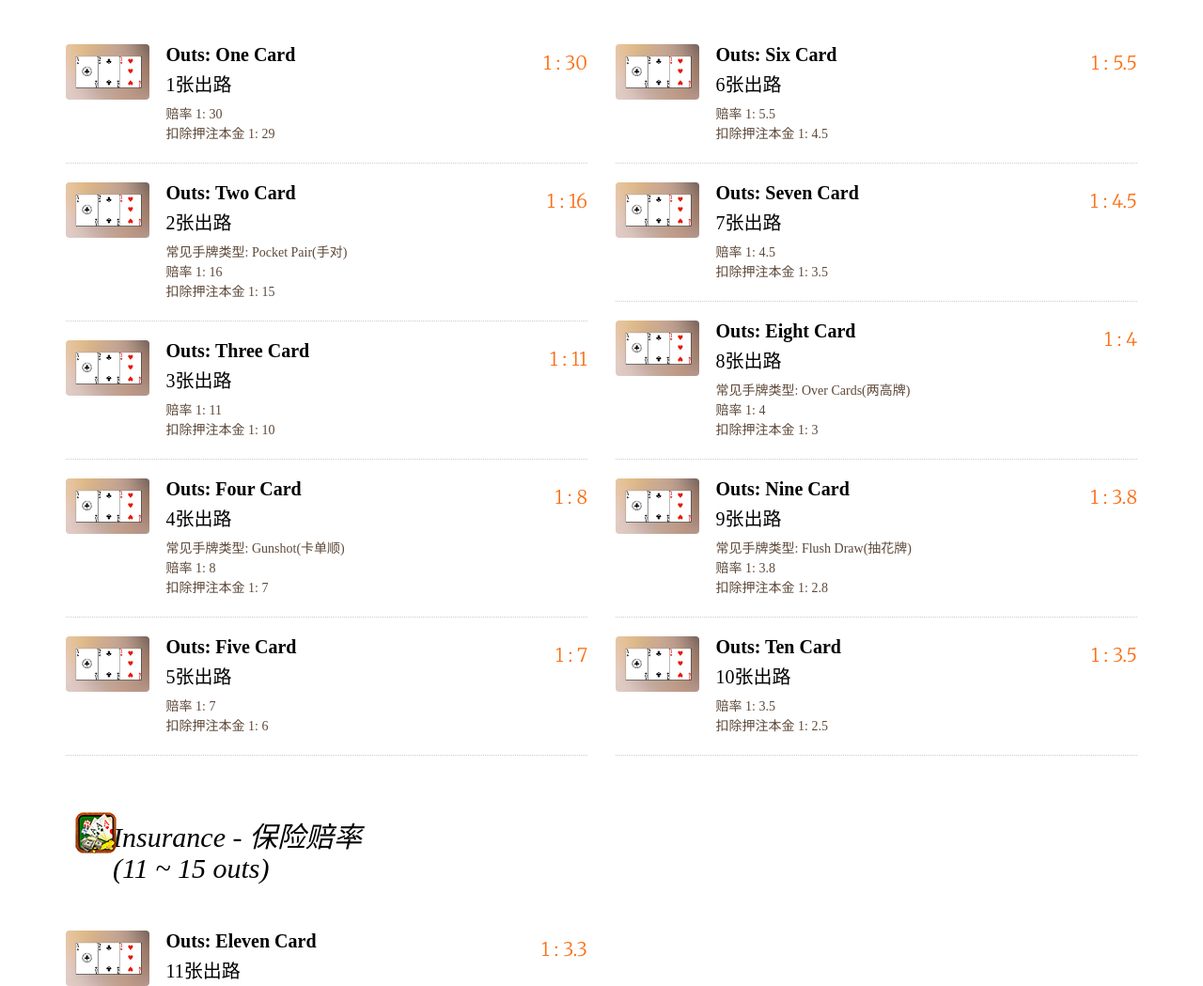
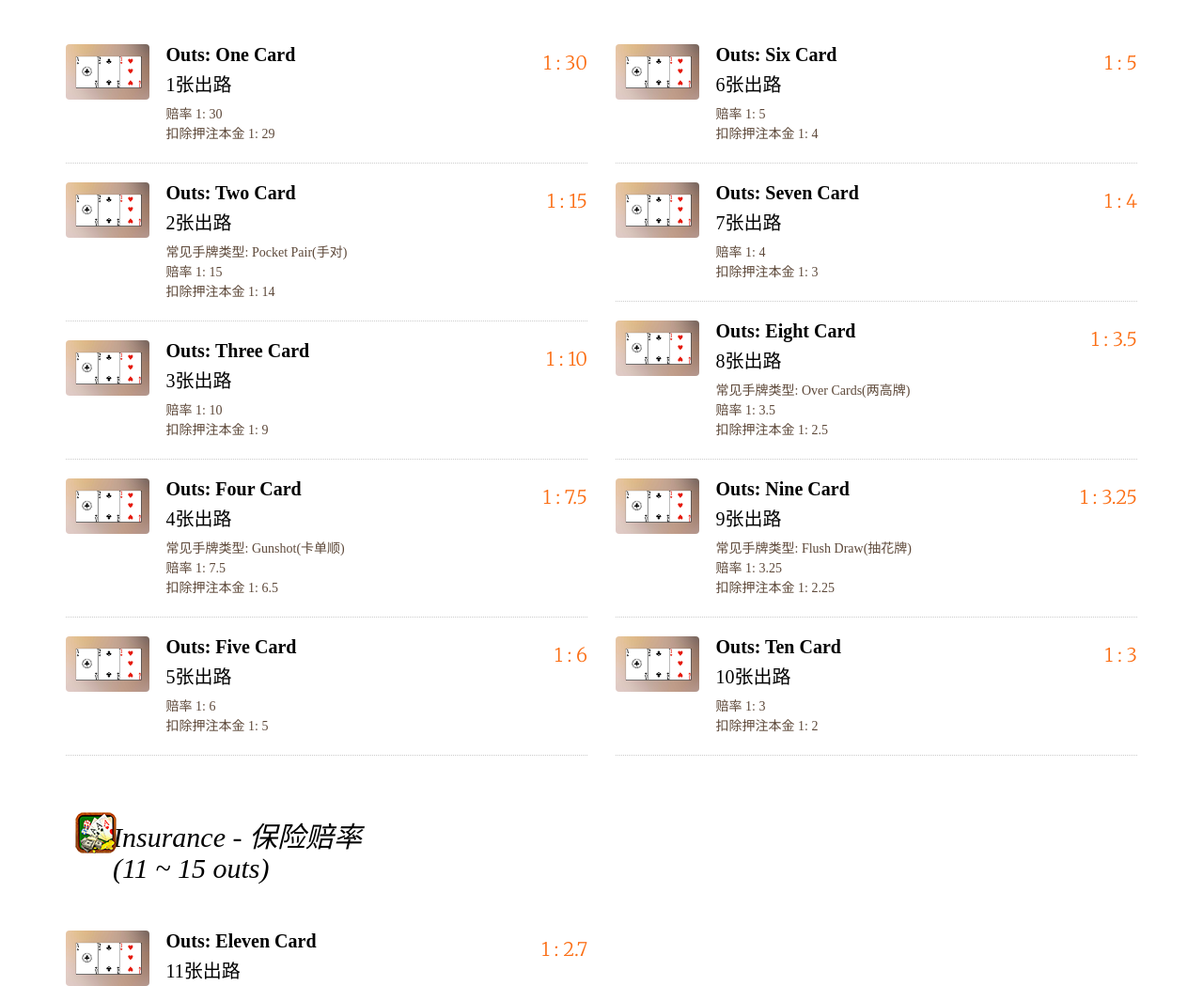
Before and after one commit to BDFDPortfolio/SideGame03_Poker_Insurance-Coverage, a plain HTML site: page index.html in a window 1280 px wide. Shown: the part 595-1644 px from the top of the page at 94% size. Drawn offline with nearby package versions, Linux system fonts and the light colour scheme; a web font is replaced by a local one.

Commit message:
Update index.html

```diff
--- a/index.html
+++ b/index.html
@@ -125,14 +125,14 @@
 											常见手牌类型: Pocket Pair(手对)</p>
 										<p
 											style="font-family:'Times New Roman',STXingkai">
-											赔率 1: 16</p>
+											赔率 1: 15</p>
 										<p
 											style="font-family:'Times New Roman',STXingkai">
-											扣除押注本金 1: 15</p>
+											扣除押注本金 1: 14</p>
 									</div>
 								</div>
 								<div class="fh5co-food-pricing">
-									1 : 16<br />
+									1 : 15<br />
 								</div>
 							</li>
 
@@ -151,14 +151,14 @@
 											3张出路</h3>
 										<p
 											style="font-family:'Times New Roman',STXingkai">
-											赔率 1: 11</p>
+											赔率 1: 10</p>
 										<p
 											style="font-family:'Times New Roman',STXingkai">
-											扣除押注本金 1: 10</p>
+											扣除押注本金 1: 9</p>
 									</div>
 								</div>
 								<div class="fh5co-food-pricing">
-									1 : 11<br />
+									1 : 10<br />
 								</div>
 							</li>
 
@@ -181,14 +181,14 @@
 											常见手牌类型: Gunshot(卡单顺)</p>
 										<p
 											style="font-family:'Times New Roman',STXingkai">
-											赔率 1: 8</p>
+											赔率 1: 7.5</p>
 										<p
 											style="font-family:'Times New Roman',STXingkai">
-											扣除押注本金 1: 7</p>
+											扣除押注本金 1: 6.5</p>
 									</div>
 								</div>
 								<div class="fh5co-food-pricing">
-									1 : 8<br />
+									1 : 7.5<br />
 								</div>
 							</li>
 
@@ -207,14 +207,14 @@
 											5张出路</h3>
 										<p
 											style="font-family:'Times New Roman',STXingkai">
-											赔率 1: 7</p>
+											赔率 1: 6</p>
 										<p
 											style="font-family:'Times New Roman',STXingkai">
-											扣除押注本金 1: 6</p>
+											扣除押注本金 1: 5</p>
 									</div>
 								</div>
 								<div class="fh5co-food-pricing">
-									1 : 7<br />
+									1 : 6<br />
 								</div>
 							</li>
 						</ul>
@@ -242,14 +242,14 @@
 											6张出路</h3>
 										<p
 											style="font-family:'Times New Roman',STXingkai">
-											赔率 1: 5.5</p>
+											赔率 1: 5</p>
 										<p
 											style="font-family:'Times New Roman',STXingkai">
-											扣除押注本金 1: 4.5</p>
+											扣除押注本金 1: 4</p>
 									</div>
 								</div>
 								<div class="fh5co-food-pricing">
-									1 : 5.5<br />
+									1 : 5<br />
 								</div>
 							</li>
 
@@ -266,35 +266,6 @@
 										<h3
 											style="font-family:'Times New Roman',STXingkai">
 											7张出路</h3>
-										<p
-											style="font-family:'Times New Roman',STXingkai">
-											赔率 1: 4.5</p>
-										<p
-											style="font-family:'Times New Roman',STXingkai">
-											扣除押注本金 1: 3.5</p>
-									</div>
-								</div>
-								<div class="fh5co-food-pricing">
-									1 : 4.5<br />
-								</div>
-							</li>
-
-							<li>
-								<div class="fh5co-food-desc">
-									<figure>
-										<img src="images/lucky-number/smallsmallsmall.jpg"
-											class="img-responsive">
-									</figure>
-									<div>
-										<h3
-											style="font-weight:bold; font-family:'Times New Roman',STXingkai">
-											Outs: Eight Card</h3>
-										<h3
-											style="font-family:'Times New Roman',STXingkai">
-											8张出路</h3>
-										<p
-											style="font-family:'Times New Roman',STXingkai">
-											常见手牌类型: Over Cards(两高牌)</p>
 										<p
 											style="font-family:'Times New Roman',STXingkai">
 											赔率 1: 4</p>
@@ -317,6 +288,35 @@
 									<div>
 										<h3
 											style="font-weight:bold; font-family:'Times New Roman',STXingkai">
+											Outs: Eight Card</h3>
+										<h3
+											style="font-family:'Times New Roman',STXingkai">
+											8张出路</h3>
+										<p
+											style="font-family:'Times New Roman',STXingkai">
+											常见手牌类型: Over Cards(两高牌)</p>
+										<p
+											style="font-family:'Times New Roman',STXingkai">
+											赔率 1: 3.5</p>
+										<p
+											style="font-family:'Times New Roman',STXingkai">
+											扣除押注本金 1: 2.5</p>
+									</div>
+								</div>
+								<div class="fh5co-food-pricing">
+									1 : 3.5<br />
+								</div>
+							</li>
+
+							<li>
+								<div class="fh5co-food-desc">
+									<figure>
+										<img src="images/lucky-number/smallsmallsmall.jpg"
+											class="img-responsive">
+									</figure>
+									<div>
+										<h3
+											style="font-weight:bold; font-family:'Times New Roman',STXingkai">
 											Outs: Nine Card</h3>
 										<h3
 											style="font-family:'Times New Roman',STXingkai">
@@ -326,14 +326,14 @@
 											常见手牌类型: Flush Draw(抽花牌)</p>
 										<p
 											style="font-family:'Times New Roman',STXingkai">
-											赔率 1: 3.8</p>
+											赔率 1: 3.25</p>
 										<p
 											style="font-family:'Times New Roman',STXingkai">
-											扣除押注本金 1: 2.8</p>
+											扣除押注本金 1: 2.25</p>
 									</div>
 								</div>
 								<div class="fh5co-food-pricing">
-									1 : 3.8<br />
+									1 : 3.25<br />
 								</div>
 							</li>
 
@@ -352,14 +352,14 @@
 											10张出路</h3>
 										<p
 											style="font-family:'Times New Roman',STXingkai">
-											赔率 1: 3.5</p>
+											赔率 1: 3</p>
 										<p
 											style="font-family:'Times New Roman',STXingkai">
-											扣除押注本金 1: 2.5</p>
+											扣除押注本金 1: 2</p>
 									</div>
 								</div>
 								<div class="fh5co-food-pricing">
-									1 : 3.5<br />
+									1 : 3<br />
 								</div>
 							</li>
 						</ul>
@@ -387,14 +387,14 @@
 											11张出路</h3>
 										<p
 											style="font-family:'Times New Roman',STXingkai">
-											赔率 1: 3.3</p>
+											赔率 1: 2.7</p>
 										<p
 											style="font-family:'Times New Roman',STXingkai">
-											扣除押注本金 1: 2.3</p>
+											扣除押注本金 1: 1.7</p>
 									</div>
 								</div>
 								<div class="fh5co-food-pricing">
-									1 : 3.3<br />
+									1 : 2.7<br />
 								</div>
 							</li>
 
@@ -417,14 +417,14 @@
 											Card(抽花加单高张)</p>
 										<p
 											style="font-family:'Times New Roman',STXingkai">
-											赔率 1: 3</p>
+											赔率 1: 2.5</p>
 										<p
 											style="font-family:'Times New Roman',STXingkai">
-											扣除押注本金 1: 2</p>
+											扣除押注本金 1: 1.5</p>
 									</div>
 								</div>
 								<div class="fh5co-food-pricing">
-									1 : 3<br />
+									1 : 2.5<br />
 								</div>
 							</li>
 
@@ -443,14 +443,14 @@
 											13张出路</h3>
 										<p
 											style="font-family:'Times New Roman',STXingkai">
-											赔率 1: 2.8</p>
+											赔率 1: 2.3</p>
 										<p
 											style="font-family:'Times New Roman',STXingkai">
-											扣除押注本金 1: 1.8</p>
+											扣除押注本金 1: 1.3</p>
 									</div>
 								</div>
 								<div class="fh5co-food-pricing">
-									1 : 2.8<br />
+									1 : 2.3<br />
 								</div>
 							</li>
 
@@ -474,14 +474,14 @@
 											Straight Draw(抽花+两头摇顺)</p>
 										<p
 											style="font-family:'Times New Roman',STXingkai">
-											赔率 1: 2.5</p>
+											赔率 1: 2.1</p>
 										<p
 											style="font-family:'Times New Roman',STXingkai">
-											扣除押注本金 1: 1.5</p>
+											扣除押注本金 1: 1.1</p>
 									</div>
 								</div>
 								<div class="fh5co-food-pricing">
-									1 : 2.5<br />
+									1 : 2.1<br />
 								</div>
 							</li>
 
@@ -500,14 +500,14 @@
 											15张出路</h3>
 										<p
 											style="font-family:'Times New Roman',STXingkai">
-											赔率 1: 2.3</p>
+											赔率 1: 2</p>
 										<p
 											style="font-family:'Times New Roman',STXingkai">
-											扣除押注本金 1: 1.3</p>
+											扣除押注本金 1: 1</p>
 									</div>
 								</div>
 								<div class="fh5co-food-pricing">
-									1 : 2.3<br />
+									1 : 2<br />
 								</div>
 							</li>
 						</ul>
```
